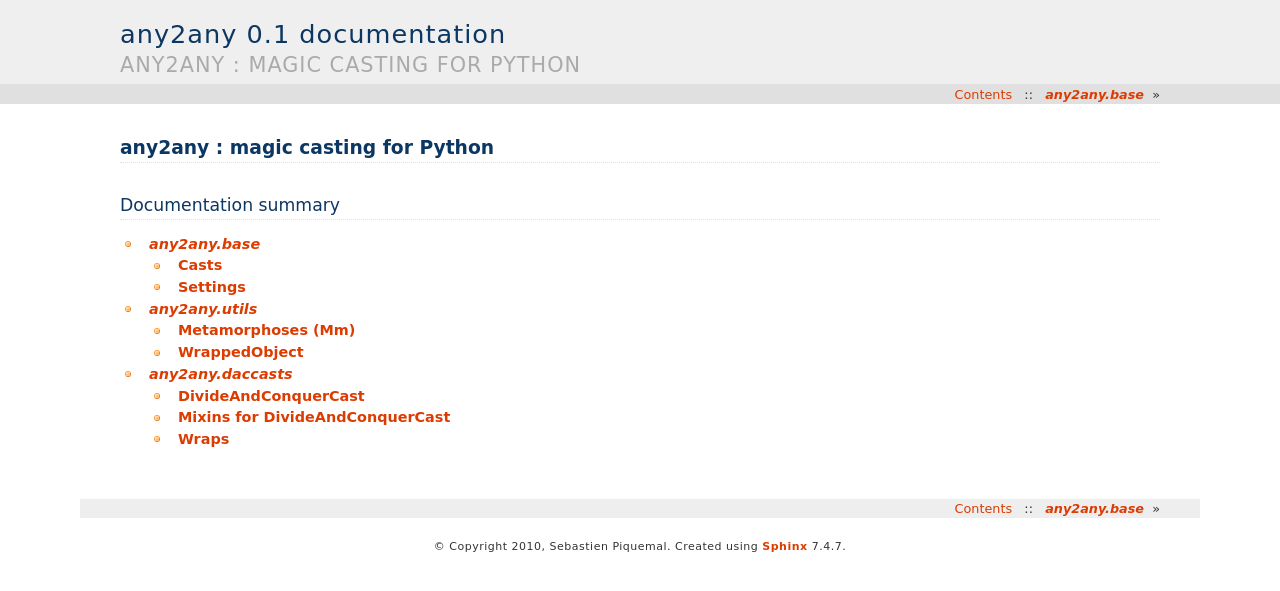
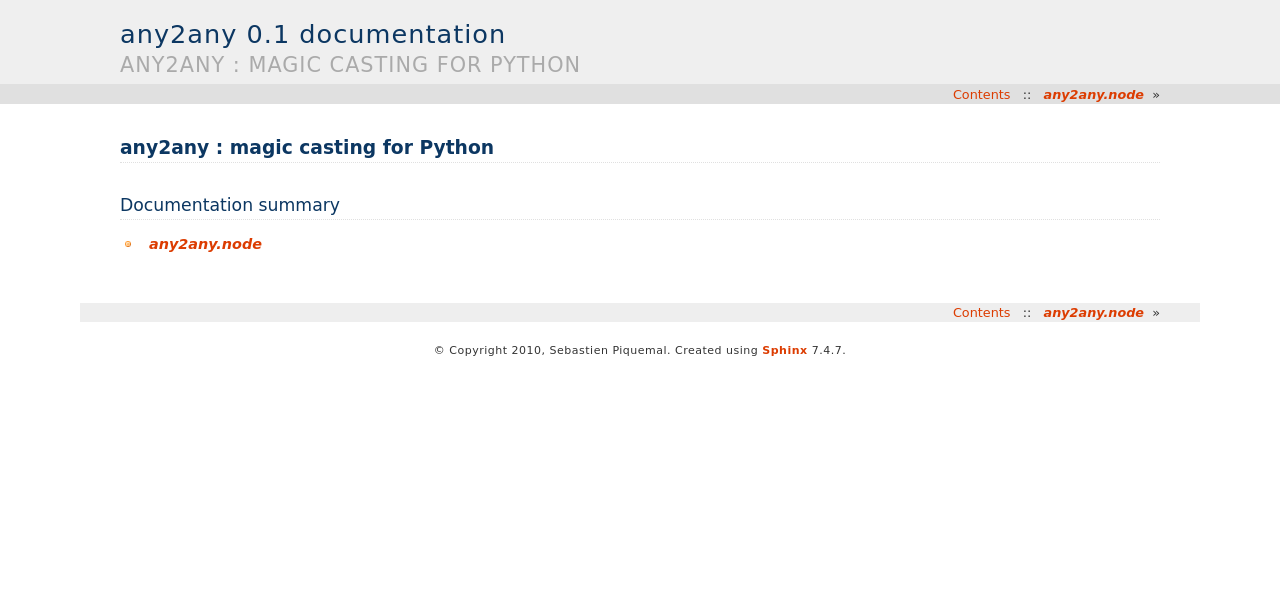
Before and after one commit to pistolero/any2any, a Sphinx documentation site: the page built from docs/index.rst, in a window 1280 px wide. Shown: the top 591 px of the page. Built offline with Sphinx 7.4.7, drawn with Linux system fonts in a browser that asks for light colours.

Commit message:
stub of documentation

```diff
--- a/docs/conf.py
+++ b/docs/conf.py
@@ -177,7 +177,7 @@ htmlhelp_basename = 'any2anydoc'
 # (source start file, target name, title, author, documentclass [howto/manual]).
 latex_documents = [
   ('index', 'any2any.tex', u'any2any Documentation',
-   u'Sebastien Piquemal', 'manual'),
+   u'Sébastien Piquemal', 'manual'),
 ]
 
 # The name of an image file (relative to this directory) to place at the top of
--- a/docs/doc_pages/utils_api.rst
+++ /dev/null
@@ -1,16 +0,0 @@
-`any2any.utils`
-+++++++++++++++
-
-.. currentmodule:: any2any.utils
-
-Metamorphoses (Mm)
-====================
-
-.. autoclass:: Mm
-
-WrappedObject
-================
-
-.. autoclass:: WrappedObject
-    :members:
-    :member-order: bysource
--- a/docs/index.rst
+++ b/docs/index.rst
@@ -6,6 +6,4 @@ Documentation summary
 
 .. toctree::
 
-    doc_pages/base_api
-    doc_pages/utils_api
-    doc_pages/daccasts_api
+    doc_pages/node_api
```
Also changed, not shown: docs/doc_pages/base_api.rst (deleted, +0 -36 lines), docs/doc_pages/daccasts_api.rst (deleted, +0 -43 lines), docs/doc_pages/node_api.rst (added, +20 -0 lines), 1 other file.
